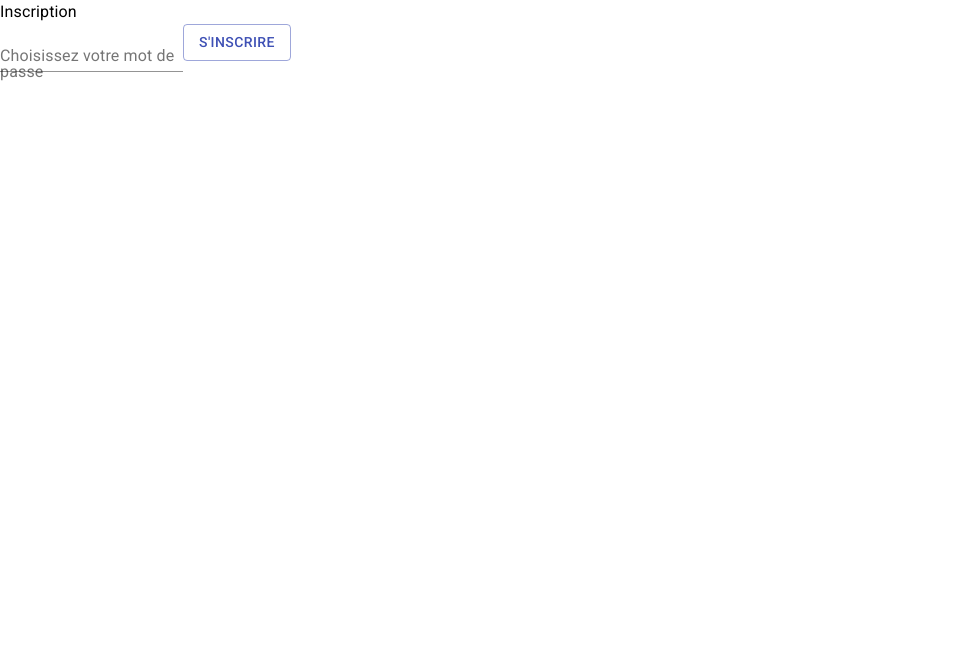
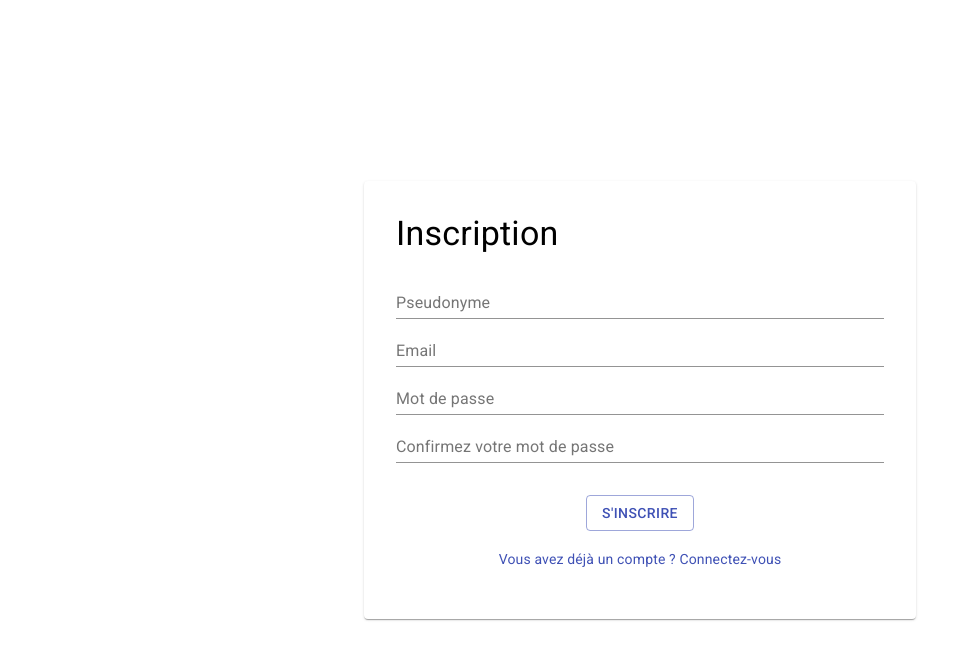
Before and after one commit to Tzunhei/yundongym-client, a React (Create React App) app: page /signup in a window 1280 px wide. Shown: the top 660 px of the page, without its empty margins (0-979 px from the left). Built offline with nearby package versions, Linux system fonts and the light colour scheme.

Commit message:
feat(SignUp): add link to login & signup

```diff
--- a/src/AppRouter.js
+++ b/src/AppRouter.js
@@ -1,8 +1,8 @@
 import React from 'react';
 import { BrowserRouter as Router, Switch, Route } from 'react-router-dom';
 import Home from 'screens/Home';
+import SignUp from 'screens/SignUp';
 import AdminDashboard from 'screens/AdminDashboard';
-import { SignUp } from 'components/SignUp';
 
 const AppRouter = () => {
   return (
--- /dev/null
+++ b/src/components/AuthContainer/AuthContainer.js
@@ -0,0 +1,32 @@
+import React from 'react';
+import { makeStyles, Box, Container, Paper } from '@material-ui/core';
+
+const useStyles = makeStyles((theme) => ({
+  mainContainer: {
+    height: '100%',
+  },
+  loginContainer: {
+    backgroundColor: theme.palette.secondary.main,
+    width: '100%',
+    padding: theme.spacing(4),
+  },
+}));
+
+const AuthContainer = ({ children }) => {
+  const classes = useStyles();
+
+  return (
+    <Container maxWidth='sm' className={classes.mainContainer}>
+      <Box
+        height='100%'
+        display='flex'
+        flexDirection='column'
+        justifyContent='center'
+        alignItems='center'>
+        <Paper className={classes.loginContainer}>{children}</Paper>
+      </Box>
+    </Container>
+  );
+};
+
+export default AuthContainer;
--- /dev/null
+++ b/src/components/AuthContainer/index.js
@@ -0,0 +1 @@
+export { default as AuthContainer } from './AuthContainer';
--- a/src/components/SignUp/SignUp.js
+++ /dev/null
@@ -1,33 +0,0 @@
-import React from 'react';
-import { Formik } from 'formik';
-import { MyTextField } from 'components/MyTextField';
-import { Button, Typography } from '@material-ui/core';
-
-const SignUp = () => {
-  return (
-    <div>
-      <Typography>Inscription</Typography>
-      <Formik initialValues={{ password: '' }}>
-        {({ handleSubmit }) => (
-          <form onSubmit={handleSubmit}>
-            <MyTextField
-              id='password'
-              name='password'
-              label='Choisissez votre mot de passe'
-            />
-            <Button
-              color='primary'
-              variant='outlined'
-              disableElevation
-              disableTouchRipple
-              type='submit'>
-              S&apos;inscrire
-            </Button>
-          </form>
-        )}
-      </Formik>
-    </div>
-  );
-};
-
-export default SignUp;
--- a/src/components/SignUp/index.js
+++ /dev/null
@@ -1 +0,0 @@
-export { default as SignUp } from './SignUp';
--- /dev/null
+++ b/src/components/index.js
@@ -0,0 +1,2 @@
+export * from './AuthContainer';
+export * from './MyTextField';
--- a/src/screens/Home.js
+++ b/src/screens/Home.js
@@ -7,11 +7,12 @@ import {
   Container,
   Paper,
   Divider,
+  Link,
 } from '@material-ui/core';
 import Alert from '@material-ui/lab/Alert';
 import { Formik } from 'formik';
 import * as Yup from 'yup';
-import { MyTextField } from 'components/MyTextField';
+import { AuthContainer, MyTextField } from 'components';
 import { useHistory } from 'react-router-dom';
 import { useMutation, gql } from '@apollo/client';
 import jwtDecode from 'jwt-decode';
@@ -69,14 +70,7 @@ const Home = () => {
   };
 
   return (
-    <Container maxWidth='xs' className={classes.mainContainer}>
-      <Box
-        height='100%'
-        display='flex'
-        flexDirection='column'
-        justifyContent='center'
-        alignItems='center'>
-        <Paper className={classes.loginContainer}>
+    <AuthContainer>
       <Typography variant='h4'>Login</Typography>
       {error && (
         <Box my={2}>
@@ -117,18 +111,19 @@ const Home = () => {
       </Box>
       <Divider />
       <Box py={2} textAlign='center'>
-            <Button
-              color='primary'
-              variant='outlined'
-              disableElevation
-              disableTouchRipple
-              onClick={() => history.push('/signup')}>
-              S'inscrire
-            </Button>
+        <Typography>
+          <Link
+            href='/'
+            onClick={(e) => {
+              e.preventDefault();
+              history.push('/signup');
+            }}
+            variant='body2'>
+            Pas de compte ? Inscrivez-vous
+          </Link>
+        </Typography>
       </Box>
-        </Paper>
-      </Box>
-    </Container>
+    </AuthContainer>
   );
 };
 
--- /dev/null
+++ b/src/screens/SignUp.js
@@ -0,0 +1,74 @@
+import React from 'react';
+import { Formik } from 'formik';
+import { MyTextField } from 'components/MyTextField';
+import { Box, Button, Link, Typography } from '@material-ui/core';
+import { AuthContainer } from 'components';
+import { useHistory } from 'react-router-dom';
+
+const SignUp = () => {
+  const history = useHistory();
+
+  return (
+    <AuthContainer>
+      <Typography variant='h4'>Inscription</Typography>
+      <Formik initialValues={{ password: '' }}>
+        {({ handleSubmit }) => (
+          <form onSubmit={handleSubmit}>
+            <Box display='flex' flexDirection='column'>
+              <Box py={2}>
+                <MyTextField
+                  fullWidth
+                  id='username'
+                  name='username'
+                  label='Pseudonyme'
+                />
+                <MyTextField fullWidth id='email' name='email' label='Email' />
+                <MyTextField
+                  fullWidth
+                  id='password'
+                  name='password'
+                  label='Mot de passe'
+                />
+                <MyTextField
+                  fullWidth
+                  id='passwordCheck'
+                  name='passwordCheck'
+                  label='Confirmez votre mot de passe'
+                />
+              </Box>
+              <Box
+                py={2}
+                display='flex'
+                flexDirection='column'
+                alignItems='center'>
+                <Box mb={2}>
+                  <Button
+                    color='primary'
+                    variant='outlined'
+                    disableElevation
+                    disableTouchRipple
+                    type='submit'>
+                    S&apos;inscrire
+                  </Button>
+                </Box>
+                <Typography>
+                  <Link
+                    href='/'
+                    onClick={(e) => {
+                      e.preventDefault();
+                      history.push('/');
+                    }}
+                    variant='body2'>
+                    Vous avez déjà un compte ? Connectez-vous
+                  </Link>
+                </Typography>
+              </Box>
+            </Box>
+          </form>
+        )}
+      </Formik>
+    </AuthContainer>
+  );
+};
+
+export default SignUp;
```
Also changed, not shown: 1 other file (tests, documents, lock files or other folders). Lines whose indentation alone changed are shown as unchanged.
